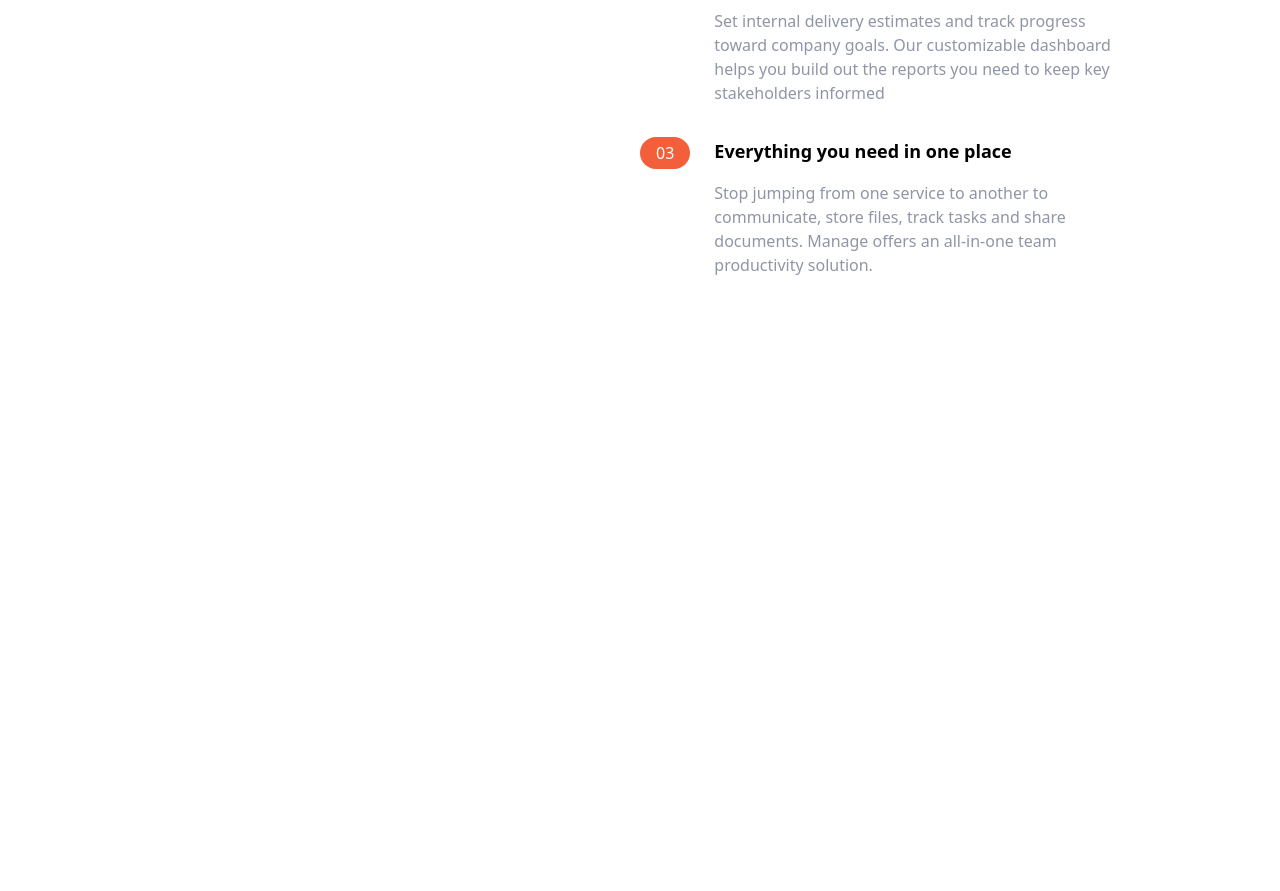
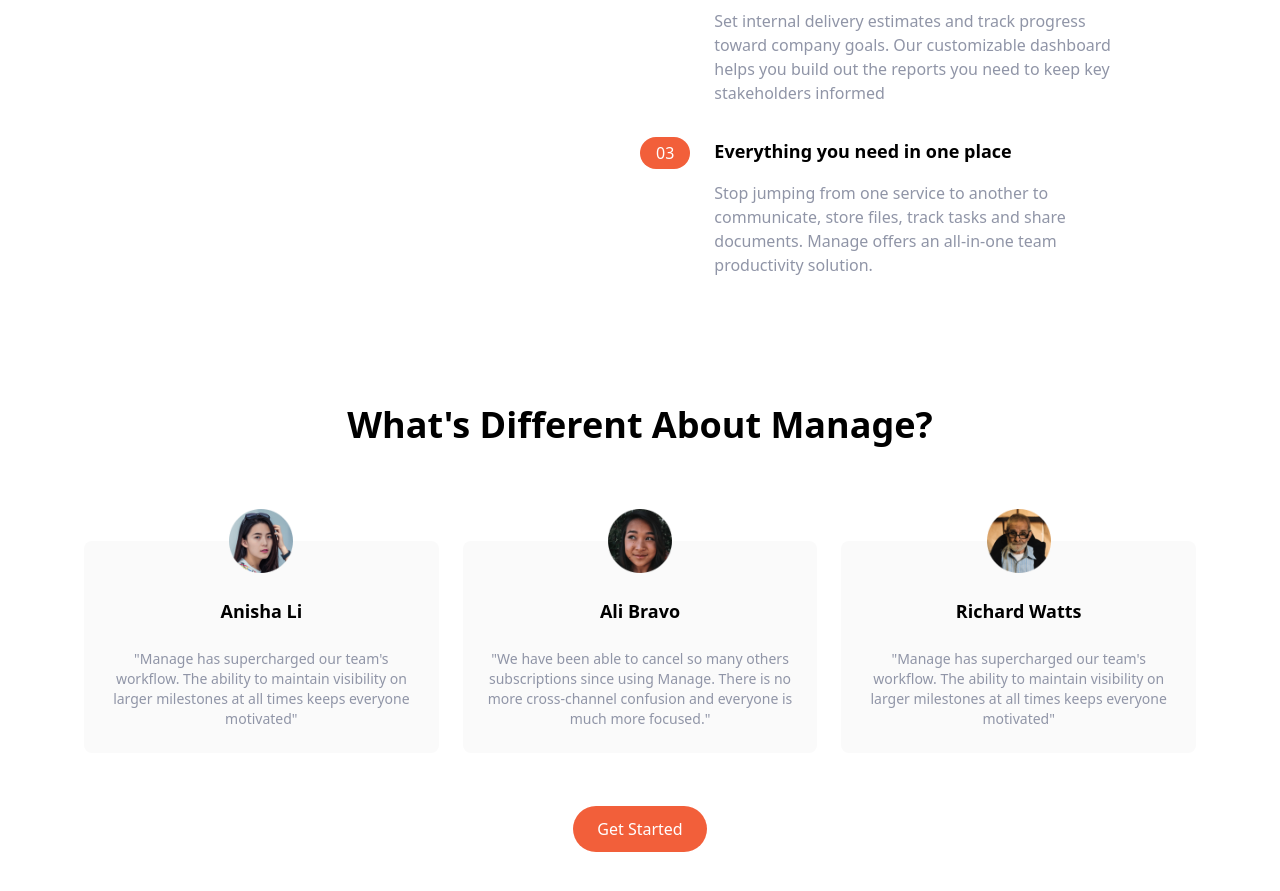
Before and after one commit to meisREAL/tailwindCrash, a website: page index.html in a window 1280 px wide. Shown: the part 867-1758 px from the top of the page. Before the commit the page ends 1144 px from the top, so only its background shows below. Drawn offline with Linux system fonts and the light colour scheme.

Commit message:
Testimonial section

```diff
--- a/index.html
+++ b/index.html
@@ -147,6 +147,58 @@
             </div>
         </div>
     </section>
+    <!-- Testimonials section -->
+    <section id="testimonials">
+        <!-- Container for heading and testimonial blocks -->
+        <div class="max-w-6xl px-5 mx-auto mt-32 text-center">
+            <!-- Heading -->
+            <h2 class="text-4xl font-bold text-center">
+                What's Different About Manage?
+            </h2>
+            <!-- Testimonials Container -->
+            <div class="flex flex-col mt-24 md:flex-row md:space-x-6">
+                <!-- Testimonial 1 -->
+                <div class="flex flex-col items-center p-6 space-y-6 rounded-lg bg-veryLightGray md:w-1/3">
+                    <img src="img/avatar-anisha.png" class="w-16 -mt-14" alt="">
+                    <h5 class="text-lg font-bold">
+                        Anisha Li
+                    </h5>
+                    <p class="text-sm text-darkGrayishBlue">
+                        "Manage has supercharged our team's workflow. The ability to maintain visibility on larger
+                        milestones at all times keeps everyone motivated"
+                    </p>
+                </div>
+                <!-- Testimonial 2 -->
+                <div class="hidden flex-col items-center p-6 space-y-6 rounded-lg bg-veryLightGray md:flex md:w-1/3">
+                    <img src="img/avatar-ali.png" class="w-16 -mt-14" alt="">
+                    <h5 class="text-lg font-bold">
+                        Ali Bravo
+                    </h5>
+                    <p class="text-sm text-darkGrayishBlue">
+                        "We have been able to cancel so many others subscriptions since using Manage. There is no more
+                        cross-channel confusion and everyone is much more focused."
+                    </p>
+                </div>
+                <!-- Testimonial 3 -->
+                <div class="hidden flex-col items-center p-6 space-y-6 rounded-lg bg-veryLightGray md:flex md:w-1/3">
+                    <img src="img/avatar-richard.png" class="w-16 -mt-14" alt="">
+                    <h5 class="text-lg font-bold">
+                        Richard Watts
+                    </h5>
+                    <p class="text-sm text-darkGrayishBlue">
+                        "Manage has supercharged our team's workflow. The ability to maintain visibility on larger
+                        milestones at all times keeps everyone motivated"
+                    </p>
+                </div>
+            </div>
+            <!-- Button -->
+            <div class="my-16">
+                <a href="#"
+                    class="p-3 px-6 pt2 text-white bg-brightRed rounded-full baseline hover:bg-brightRedLight">Get
+                    Started</a>
+            </div>
+        </div>
+    </section>
 </body>
 
 </html>
```
Also changed, not shown: css/main.css.
